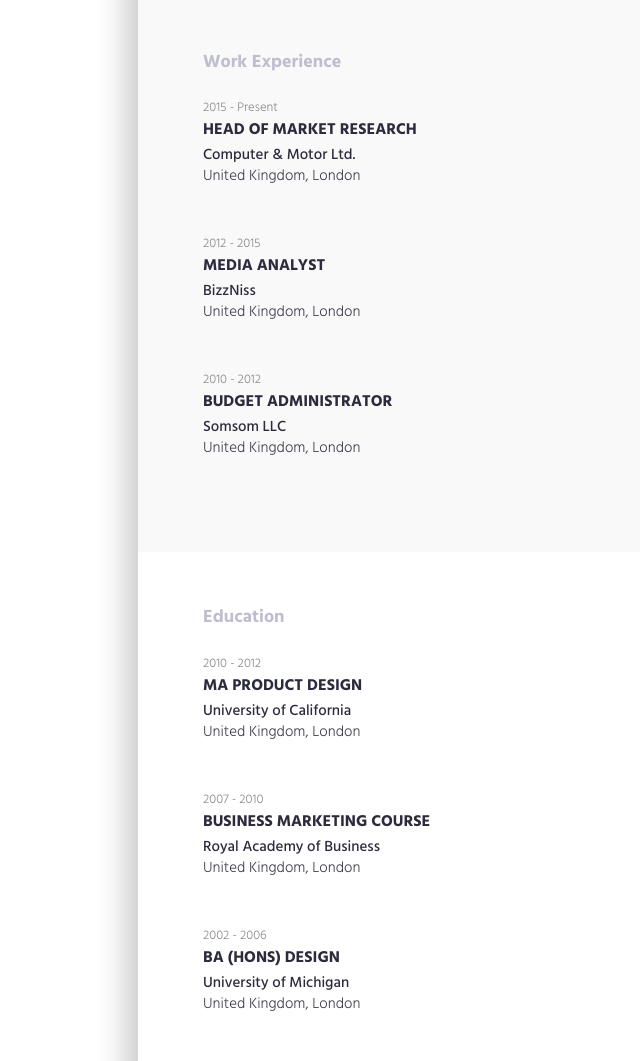
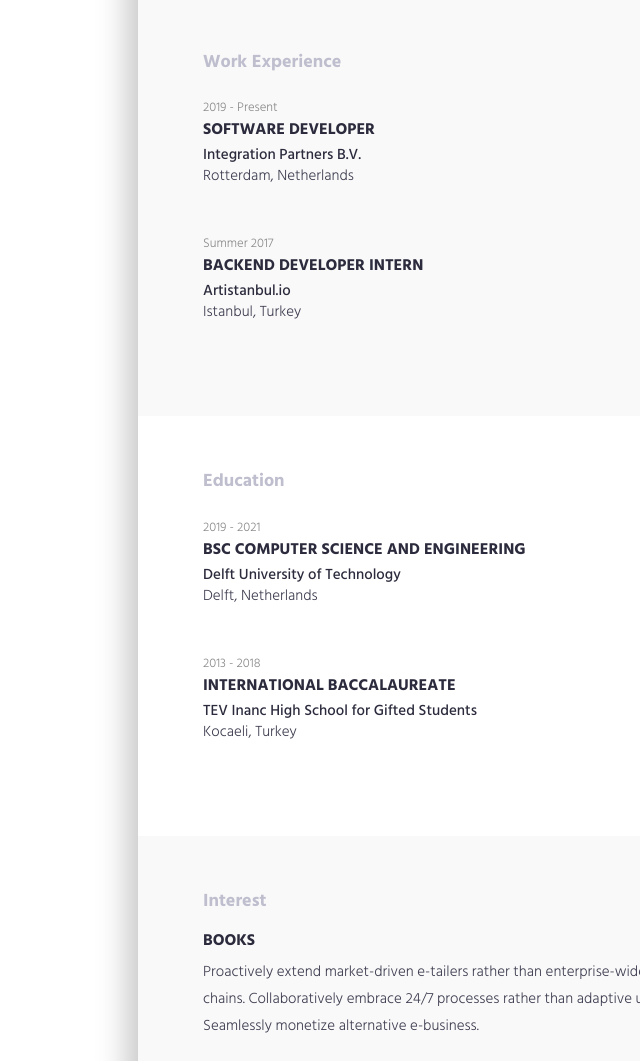
Before and after one commit to mkmeral/mkmeral.github.io, a plain HTML site: page index.html in a window 1280 px wide. Shown: the part 1359-2420 px from the top of the page, without its empty margins (502-1142 px from the left). Drawn offline with Linux system fonts and the light colour scheme.

Commit message:
Add experience and education

```diff
--- a/index.html
+++ b/index.html
@@ -244,27 +244,19 @@
         <div class="row">
             <div class="col-md-12">
                 <div class="content-item">
-                    <small>2015 - Present</small>
-                    <h3>Head of market research</h3>
-                    <h4>Computer & Motor Ltd.</h4>
+                    <small>2019 - Present</small>
+                    <h3>Software Developer</h3>
+                    <h4>Integration Partners B.V.</h4>
 
-                    <p>United Kingdom, London</p>
+                    <p>Rotterdam, Netherlands</p>
                 </div>
                 <!-- .experience-item -->
                 <div class="content-item">
-                    <small>2012 - 2015</small>
-                    <h3>Media Analyst</h3>
-                    <h4>BizzNiss</h4>
+                    <small>Summer 2017</small>
+                    <h3>Backend Developer Intern</h3>
+                    <h4>Artistanbul.io</h4>
 
-                    <p>United Kingdom, London</p>
-                </div>
-                <!-- .experience-item -->
-                <div class="content-item">
-                    <small>2010 - 2012</small>
-                    <h3>Budget Administrator</h3>
-                    <h4>Somsom LLC</h4>
-
-                    <p>United Kingdom, London</p>
+                    <p>Istanbul, Turkey</p>
                 </div>
                 <!-- .experience-item -->
             </div>
@@ -287,27 +279,19 @@
         <div class="row">
             <div class="col-md-12">
                 <div class="content-item">
-                    <small>2010 - 2012</small>
-                    <h3>MA Product Design</h3>
-                    <h4>University of California</h4>
+                    <small>2019 - 2021</small>
+                    <h3>BSc Computer Science and Engineering</h3>
+                    <h4>Delft University of Technology</h4>
 
-                    <p>United Kingdom, London</p>
+                    <p>Delft, Netherlands</p>
                 </div>
                 <!-- .experience-item -->
                 <div class="content-item">
-                    <small>2007 - 2010</small>
-                    <h3>Business marketing course</h3>
-                    <h4>Royal Academy of Business</h4>
+                    <small>2013 - 2018</small>
+                    <h3>International Baccalaureate</h3>
+                    <h4>TEV Inanc High School for Gifted Students</h4>
 
-                    <p>United Kingdom, London</p>
-                </div>
-                <!-- .experience-item -->
-                <div class="content-item">
-                    <small>2002 - 2006</small>
-                    <h3>BA (Hons) Design</h3>
-                    <h4>University of Michigan</h4>
-
-                    <p>United Kingdom, London</p>
+                    <p>Kocaeli, Turkey</p>
                 </div>
                 <!-- .experience-item -->
             </div>
```
